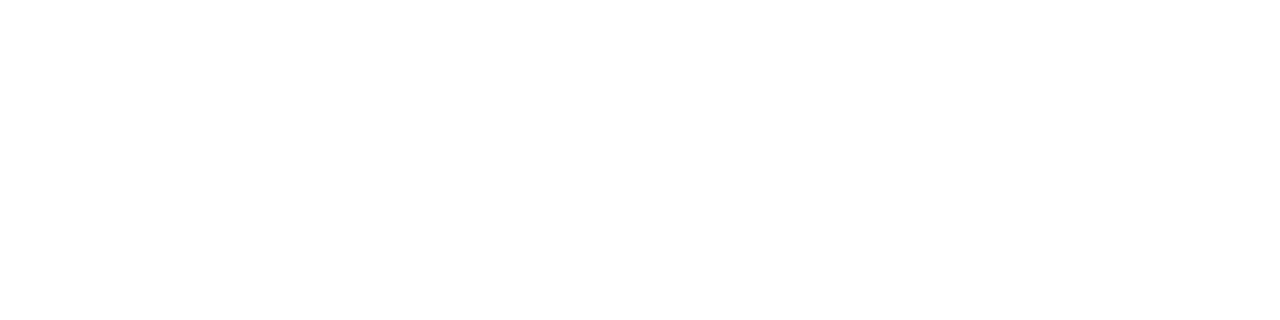
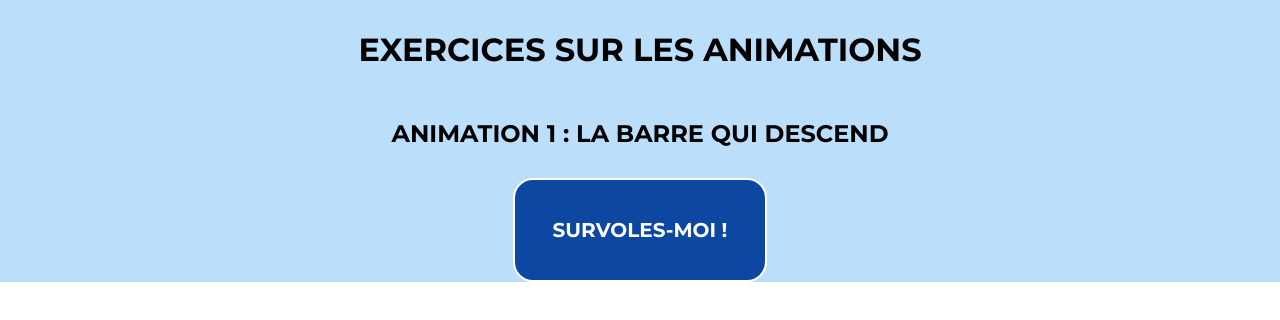
Before and after one commit to the-jey/AnimationExercice, a plain HTML site: page index.html in a window 1280 px wide. Drawn offline with Linux system fonts and the light colour scheme.

Commit message:
first exercice finished

```diff
--- a/css/style.css
+++ b/css/style.css
@@ -0,0 +1,64 @@
+/*--------------------------------------------
+-------------------GENERAL--------------------
+--------------------------------------------*/
+@import url('https://fonts.googleapis.com/css?family=Montserrat:400,700&display=swap');
+
+* {
+  margin: 0;
+  padding: 0;
+  font-family: 'Montserrat', sans-serif;
+}
+
+#container {
+  display: flex;
+  flex-direction: column;
+  justify-content: center;
+  align-items: center;
+  text-align: center;
+  margin: 0 auto;
+  background-color: #bbdefb;
+}
+
+h1, h2 {
+  text-transform: uppercase;
+}
+
+h1 {
+  margin: 30px 0px 50px;
+}
+
+h2 {
+  margin-bottom: 30px;
+}
+
+/*--------------------------------------------
+----------------BARRE QUI DESCEND------------
+--------------------------------------------*/
+#descend {
+  margin: 0 auto;
+  width: 250px;
+  height: 100px;
+  background-color: #0d47a1;
+  border-radius: 20px;
+  transition-delay: 0.1s;
+  transition-duration: 1.5s;
+  transition-property: height;
+  border: 2px solid #fff
+}
+
+#descend:hover {
+  height: 800px;
+}
+
+#descend p {
+  line-height: 100px;
+  text-transform: uppercase;
+  font-size: 20px;
+  font-weight: 700;
+  color: #fff;
+}
+
+
+/*--------------------------------------------
+---------------CARRE QUI TOURNE---------------
+--------------------------------------------*/
--- a/index.html
+++ b/index.html
@@ -8,6 +8,17 @@
   <title>Exercices d'Animation</title>
 </head>
 <body>
-
+  <div id="container">
+    <h1>Exercices sur les animations</h1>
+    <!--Animation 1 : Barre qui descend -->
+    <div id="barre-desc">
+      <h2>Animation 1 : La barre qui descend</h2>
+      <div id="descend">
+        <p>
+          Survoles-moi !
+        </p>
+      </div>
+    </div>
+  </div>
 </body>
 </html>
```
